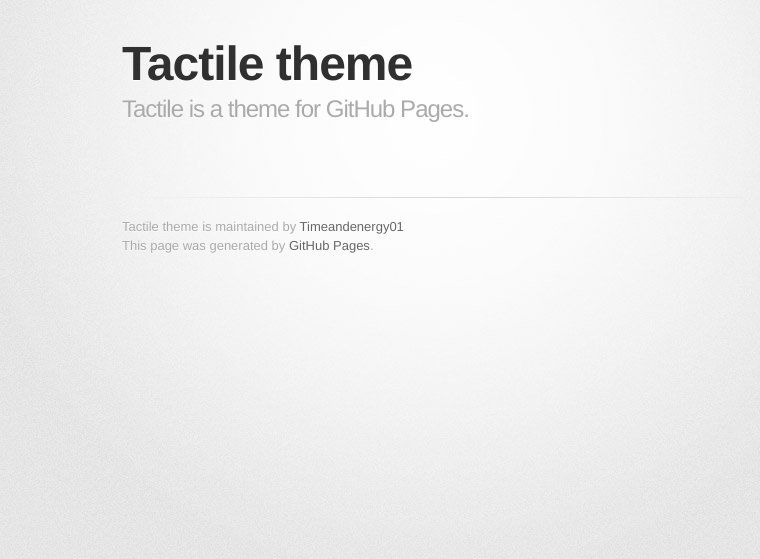
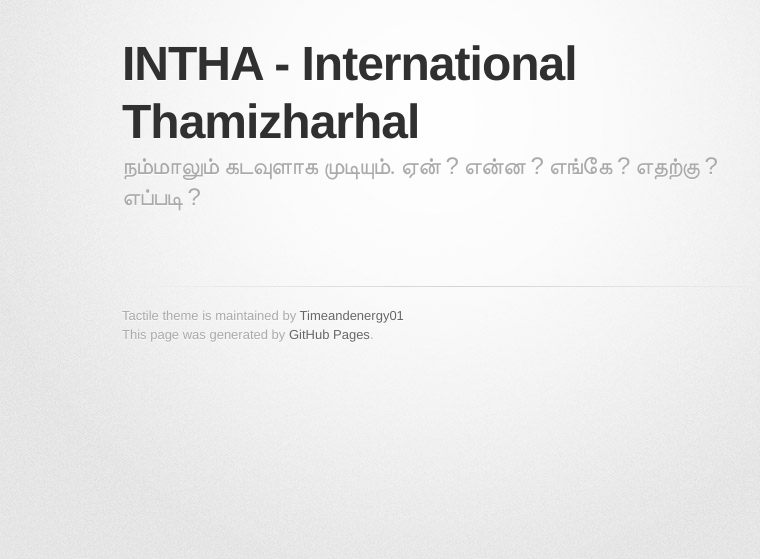
Before and after one commit to Timeandenergy01/intha, a Jekyll site: the page built from index.md, in a window 1280 px wide. Shown: the top 559 px of the page, without its empty margins (208-968 px from the left). Built offline with Jekyll 4.4.1, drawn with Linux system fonts in a browser that asks for light colours; some web fonts are replaced.

Commit message:
Update default.html

```diff
--- a/_layouts/default.html
+++ b/_layouts/default.html
@@ -18,8 +18,8 @@
       <div class="inner">
 
         <header>
-          <h1>{{ page.title | default: site.title | default: site.github.repository_name }}</h1>
-          <h2>{{ page.description | default: site.description | default: site.github.project_tagline }}</h2>
+          <h1>INTHA - International Thamizharhal</h1>
+          <h2>நம்மாலும் கடவுளாக முடியும்.  ஏன் ? என்ன ? எங்கே ? எதற்கு ?எப்படி ?</h2>
         </header>
       <!--  <section id="downloads" class="clearfix">
           {% if site.show_downloads %}
```
